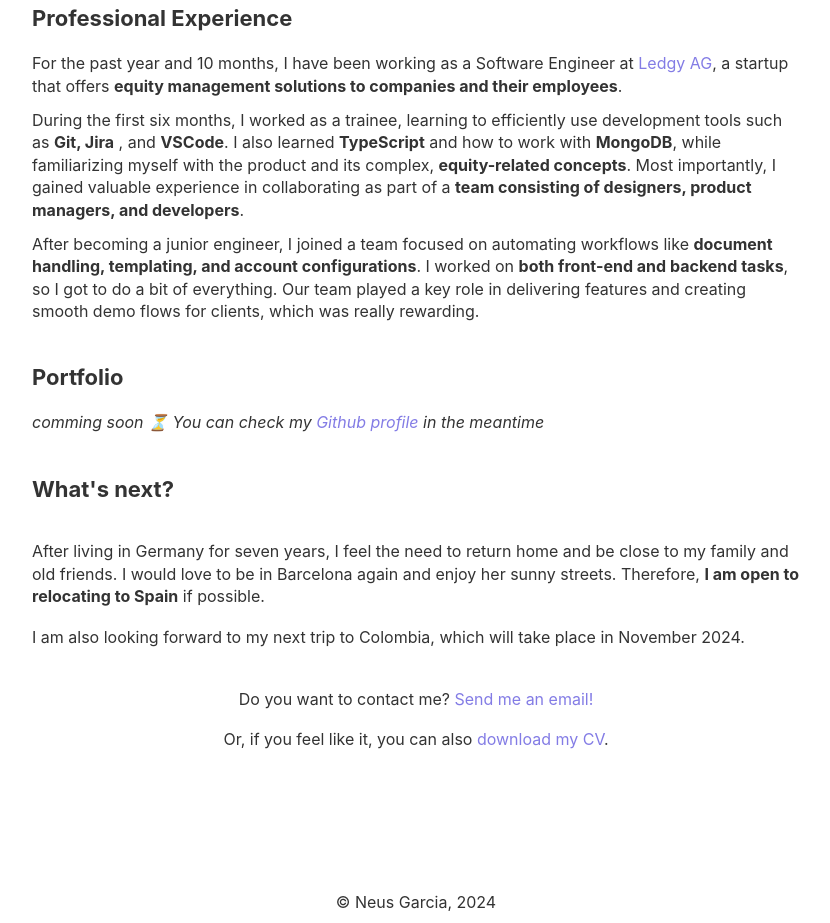
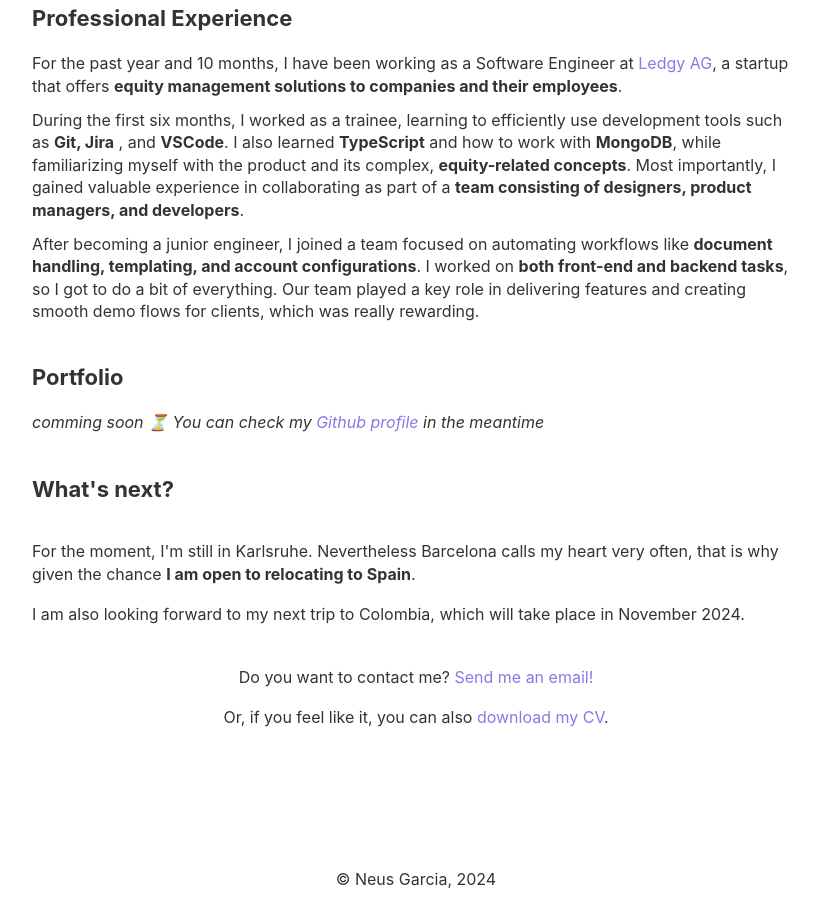
Before and after one commit to neusgp/neusgarciadev-vercel, a website: page index.html in a window 1280 px wide. Shown: the part 999-1922 px from the top of the page, without its empty margins (224-1054 px from the left). After the commit the page ends 1900 px from the top, so only its background shows below. Drawn offline with Linux system fonts and the light colour scheme.

Commit message:
fix: what's next section

```diff
--- a/index.html
+++ b/index.html
@@ -154,10 +154,9 @@
         <h3>What's next?</h3>
         <div class="section-text"></div>
         <p>
-          After living in Germany for seven years, I feel the need to return
-          home and be close to my family and old friends. I would love to be in
-          Barcelona again and enjoy her sunny streets. Therefore,
-          <b>I am open to relocating to Spain</b> if possible.
+          For the moment, I'm still in Karlsruhe. Nevertheless Barcelona calls
+          my heart very often, that is why given the chance
+          <b>I am open to relocating to Spain</b>.
         </p>
         <p>
           I am also looking forward to my next trip to Colombia, which will take
```
